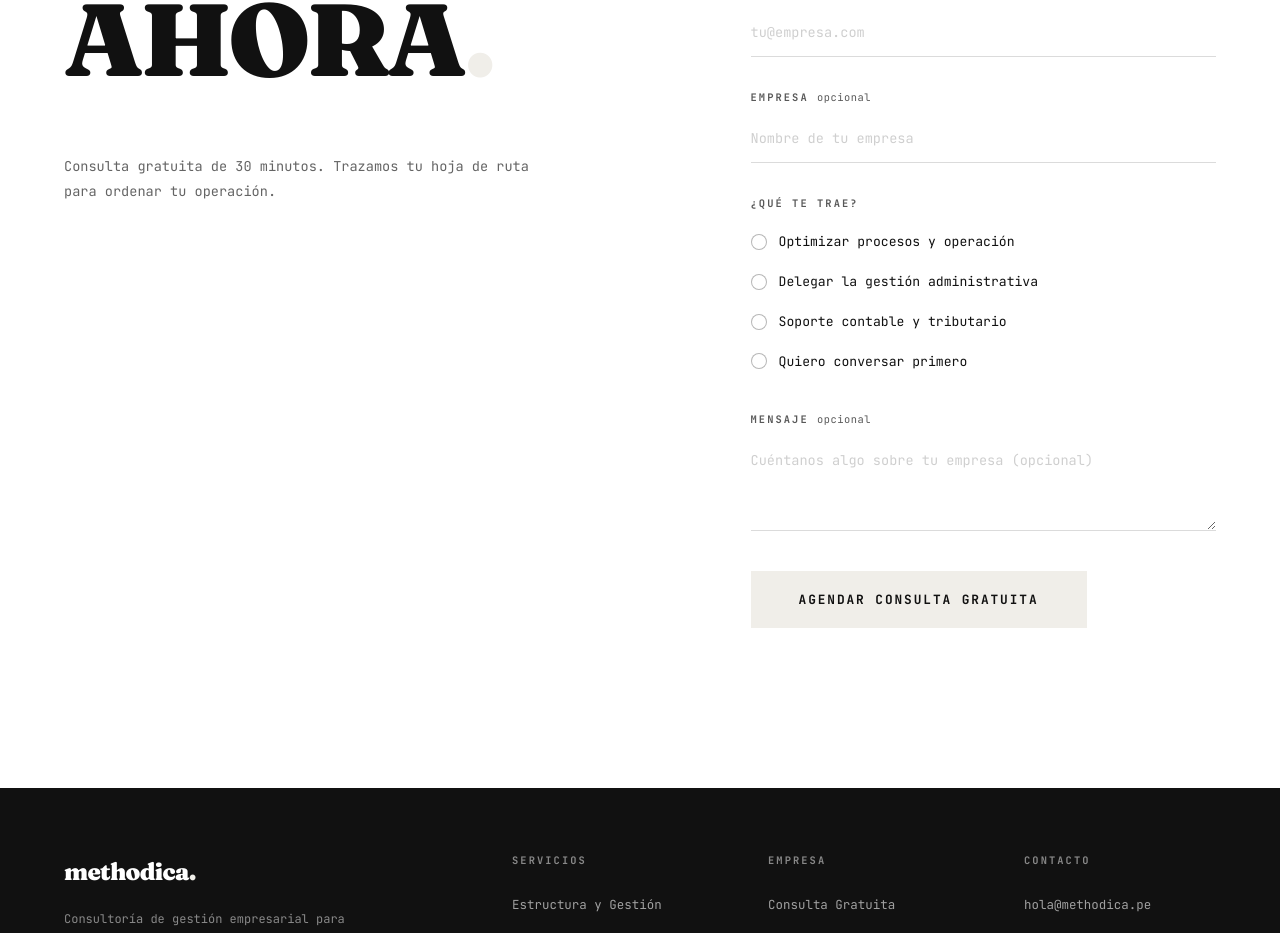
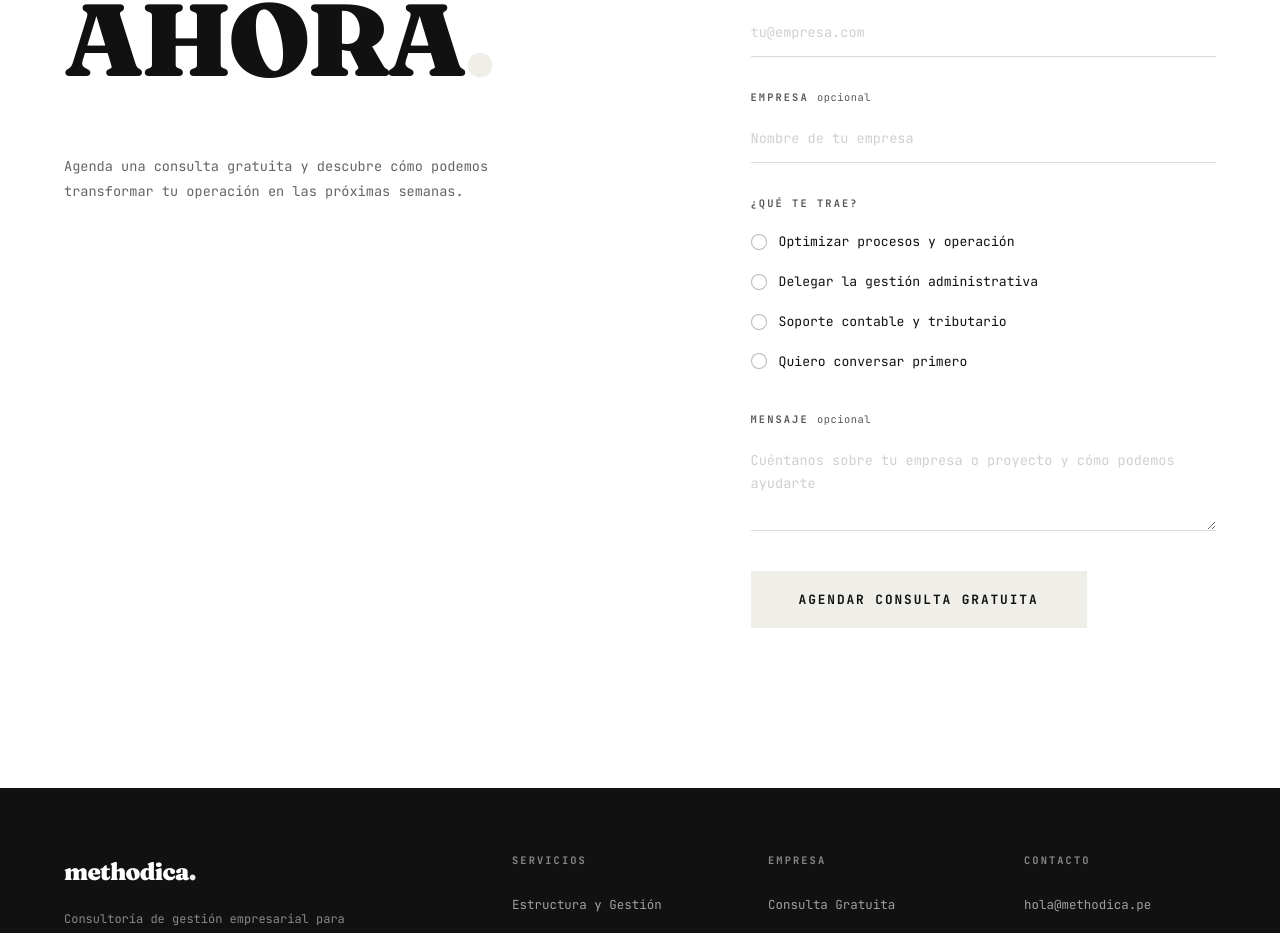
Before and after one commit to dietic/methodica, a Next.js app: page / in a window 1280 px wide. Shown: the part 2390-3323 px from the top of the page. Built offline with nearby package versions, Linux system fonts and the light colour scheme.

Commit message:
copy: rewrite final-CTA sub and contact form message placeholder

```diff
--- a/app/components/ContactForm.tsx
+++ b/app/components/ContactForm.tsx
@@ -110,7 +110,7 @@ export default function ContactForm() {
           name="message"
           rows={3}
           className="contact-form__input contact-form__textarea"
-          placeholder="Cuéntanos algo sobre tu empresa (opcional)"
+          placeholder="Cuéntanos sobre tu empresa o proyecto y cómo podemos ayudarte"
         />
       </div>
 
--- a/app/page.tsx
+++ b/app/page.tsx
@@ -214,8 +214,8 @@ export default function Home() {
                   AHORA<span className="text-vermillion">.</span>
                 </h2>
                 <p className="final-cta__sub">
-                  Consulta gratuita de 30 minutos. Trazamos tu hoja de ruta
-                  para ordenar tu operación.
+                  Agenda una consulta gratuita y descubre cómo podemos
+                  transformar tu operación en las próximas semanas.
                 </p>
               </div>
               <div className="final-cta__right">
```
